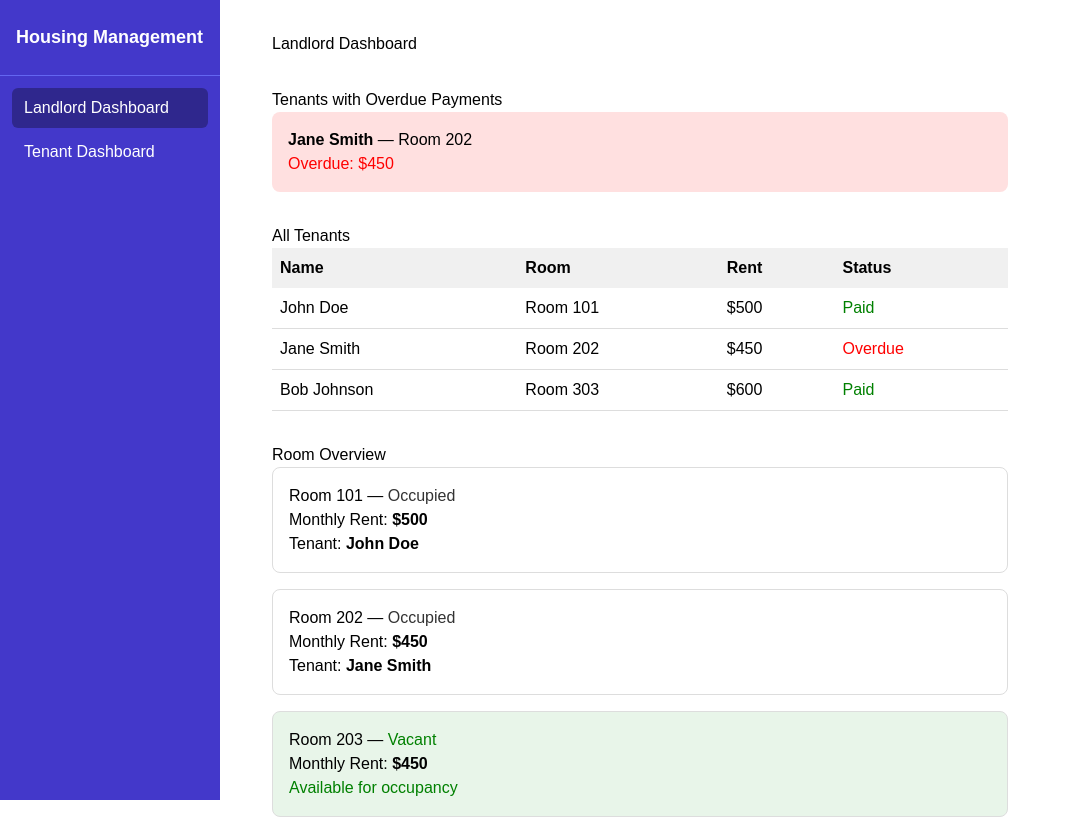
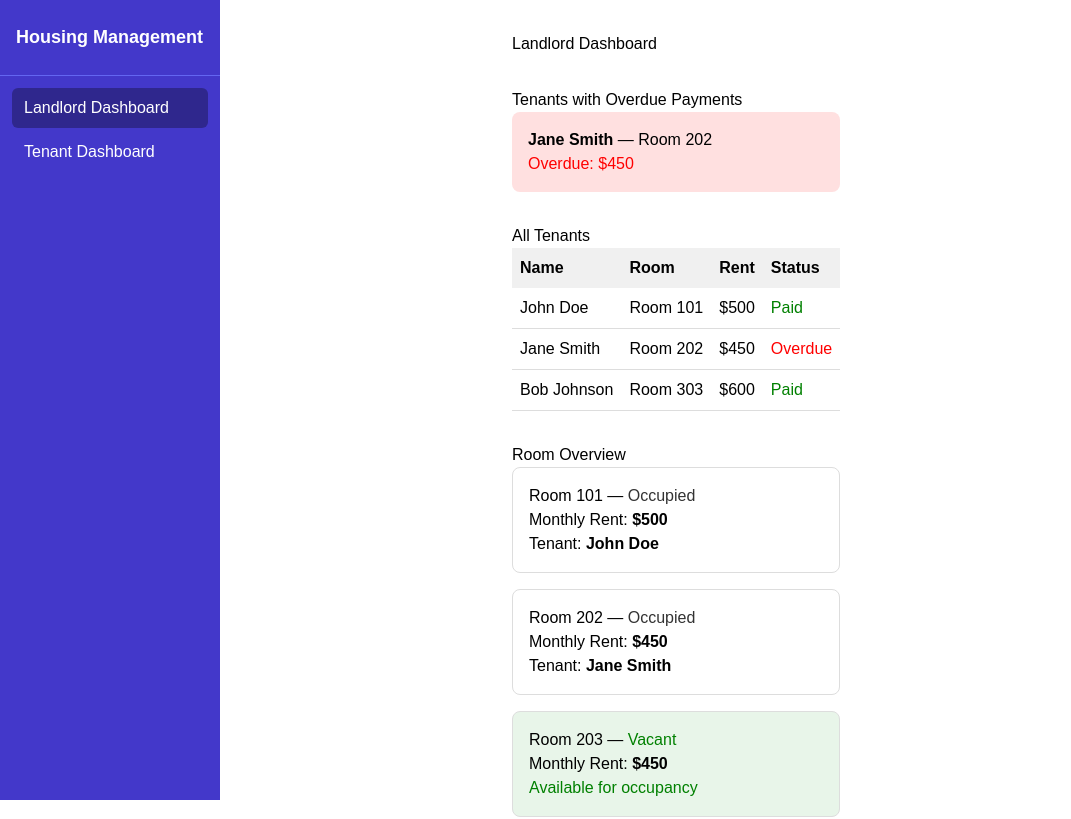
Before and after one commit to JaeraV/learn_frontend, a React (Vite) app in the folder Learn frontend 3/housing-management/: page / in a window 1280 px wide. Shown: the top 819 px of the page, without its empty margins (0-1071 px from the left). Built offline with nearby package versions, Linux system fonts and the light colour scheme.

Commit message:
add overduePayments component

```diff
--- a/Learn frontend 3/housing-management/src/components/Navbar.jsx
+++ /dev/null
@@ -1,39 +0,0 @@
-import React from 'react'
-import { Link, useLocation } from 'react-router-dom'
-
-const Navbar = () => {
-  const location = useLocation()
-
-  const navLinks = [
-    { to: '/', label: 'Landlord Dashboard' },
-    { to: '/tenant', label: 'Tenant Dashboard' },
-  ]
-
-  return (
-    <aside style={{backgroundColor: 'darkblue', width: '256px', height: '100vh', display: 'flex', flexDirection: 'column'}}>
-      {/* Logo */}
-      <div className="px-4 py-6 border-b border-indigo-500">
-        <Link className="flex items-center gap-3" to="/">
-          <span className="text-white text-xl font-bold">Housing Management</span>
-        </Link>
-      </div>
-
-      {/* Nav Links */}
-      <nav className="flex flex-col gap-1 px-3 py-4">
-        {navLinks.map(({ to, label }) => (
-          <Link
-            key={to}
-            to={to}
-            className={`text-white rounded-md px-3 py-2 transition-colors ${
-              location.pathname === to ? 'bg-black' : 'hover:bg-gray-900'
-            }`}
-          >
-            {label}
-          </Link>
-        ))}
-      </nav>
-    </aside>
-  )
-}
-
-export default Navbar
--- /dev/null
+++ b/Learn frontend 3/housing-management/src/components/overduePayments.jsx
@@ -0,0 +1,21 @@
+import React from 'react'
+
+const OverduePayments = ({ overdueTenants }) => {
+  return (
+    <section style={{ marginTop: "2rem" }}>
+        <h2>Tenants with Overdue Payments</h2>
+        {overdueTenants.length === 0 ? (
+          <p style={{ color: "green" }}>No overdue payments!</p>
+        ) : (
+          overdueTenants.map((tenant) => (
+            <div key={tenant.id} style={{ background: "#ffe0e0", padding: "1rem", borderRadius: "8px", marginBottom: "1rem" }}>
+              <p><strong>{tenant.name}</strong> — {tenant.room}</p>
+              <p style={{ color: "red" }}>Overdue: ${tenant.rent}</p>
+            </div>
+          ))
+        )}
+      </section>
+  )
+}
+
+export default OverduePayments
--- a/Learn frontend 3/housing-management/src/pages/LandlordDashboard.jsx
+++ b/Learn frontend 3/housing-management/src/pages/LandlordDashboard.jsx
@@ -1,3 +1,6 @@
+import React from 'react'
+import OverduePayments from '../components/overduePayments'
+
 const LandlordDashboard = () => {
   const tenants = [
     { id: 1, name: "John Doe", room: "Room 101", rent: 500, status: "Paid" },
@@ -16,7 +19,7 @@ const LandlordDashboard = () => {
   const overdueTenants = tenants.filter((tenant) => tenant.status === "Overdue")
 
   return (
-    <div style ={{diplay: "flex", minHeight: "100vh", fontFamily: "sans-serif"}}>
+    <div style ={{display: "flex", minHeight: "100vh", maxWidth: "800px", margin: "0 auto", fontFamily: "sans-serif"}}>
 
       <aside style={{
         width: "220px",
@@ -56,23 +59,11 @@ const LandlordDashboard = () => {
         </nav>
       </aside>
 
-    <div style={{ padding: "2rem", fontFamily: "sans-serif", maxWidth: "800px", margin: "0 auto" }}>
+    <div style={{ padding: "2rem", fontFamily: "sans-serif", maxWidth: "800px", margin: "0 auto", marginLeft: "240px" }}>
       <h1>Landlord Dashboard</h1>
 
       {/* Overdue Payments */}
-      <section style={{ marginTop: "2rem" }}>
-        <h2>Tenants with Overdue Payments</h2>
-        {overdueTenants.length === 0 ? (
-          <p style={{ color: "green" }}>No overdue payments!</p>
-        ) : (
-          overdueTenants.map((tenant) => (
-            <div key={tenant.id} style={{ background: "#ffe0e0", padding: "1rem", borderRadius: "8px", marginBottom: "1rem" }}>
-              <p><strong>{tenant.name}</strong> — {tenant.room}</p>
-              <p style={{ color: "red" }}>Overdue: ${tenant.rent}</p>
-            </div>
-          ))
-        )}
-      </section>
+      <OverduePayments overdueTenants={overdueTenants} />
 
       {/* Tenant List */}
       <section style={{ marginTop: "2rem" }}>
```
